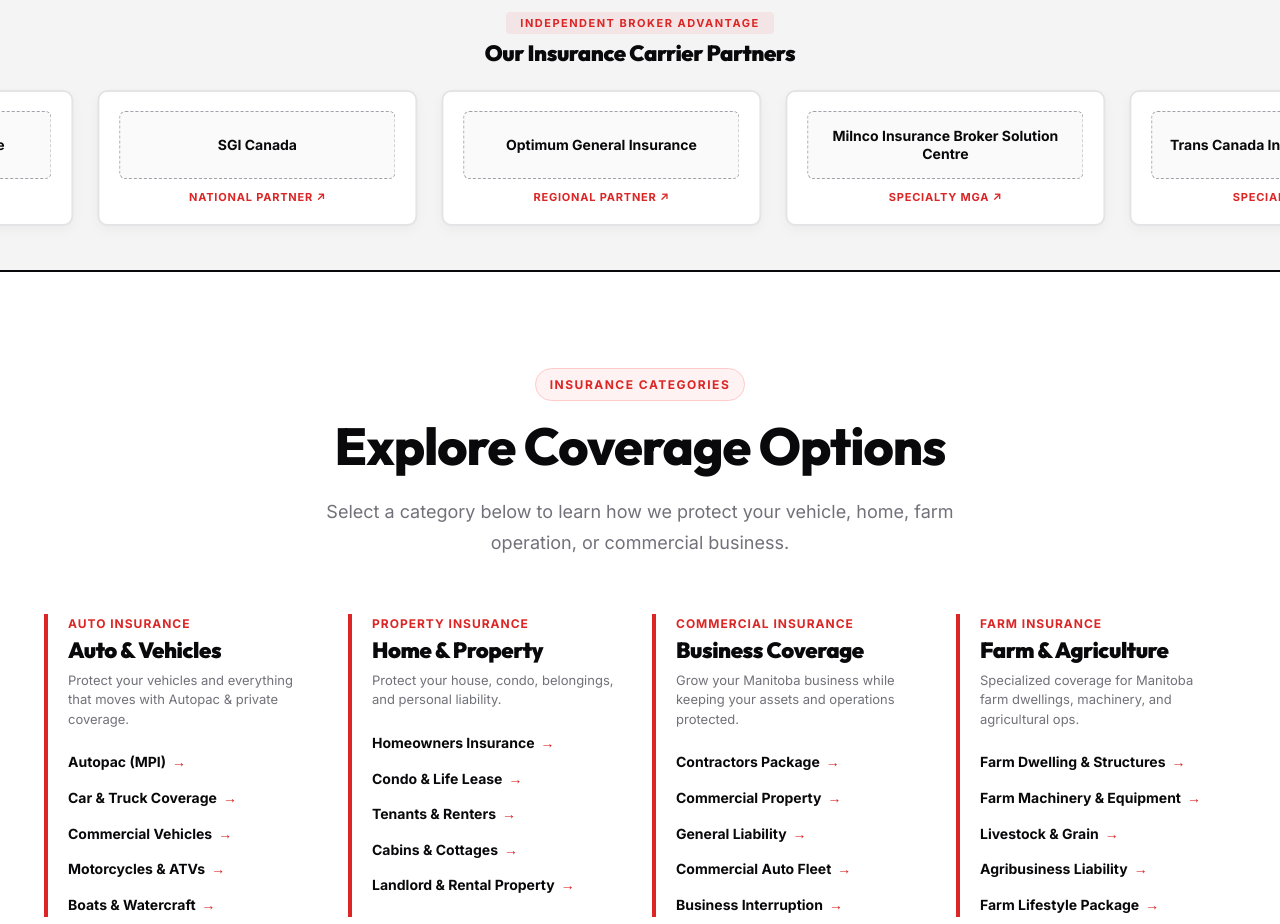
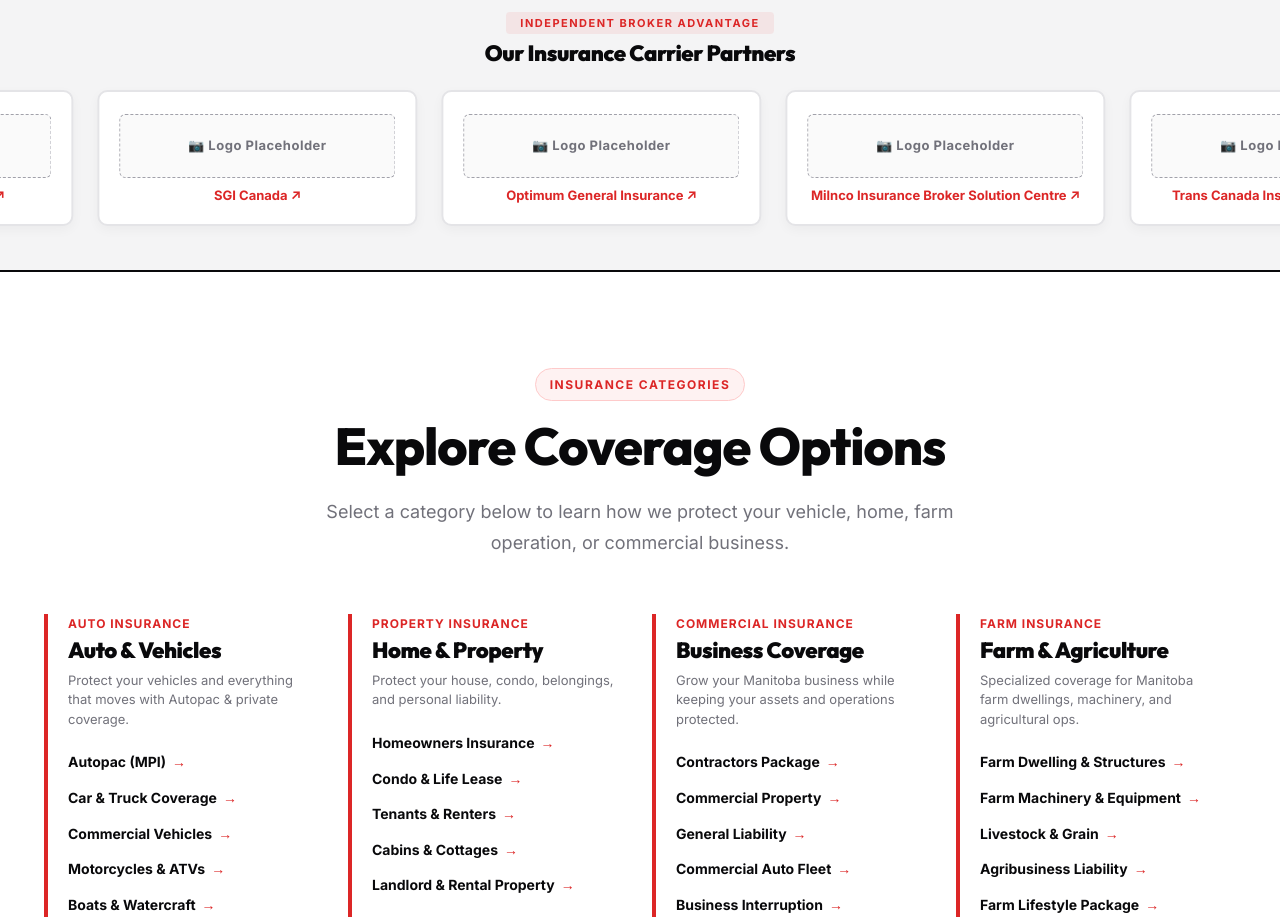
Before and after one commit to austinlmadeit/ficeks, a Next.js app: page / in a window 1280 px wide. Shown: the part 920-1844 px from the top of the page. Built offline with nearby package versions, Linux system fonts and the light colour scheme.

Commit message:
style: display company names in red text below logo placeholder boxes

```diff
--- a/app/dev-notes/page.js
+++ b/app/dev-notes/page.js
@@ -31,6 +31,7 @@
       'Slowed down homepage Carrier Partner Carousel marquee animation speed for smoother, more elegant scrolling.',
       'Fixed carousel hover pause CSS bug so that mouse hover over any card or marquee area immediately freezes the scrolling track in place.',
       'Hyperlinked each of the 18 carrier cards with their official website URL (Red River Mutual, Sandbox, SGI Canada, Optimum, Milnco, Trans Canada, Premier, ABEX, Aurora, Beacon, CHES, Chutter, Totten, ODIS, PAL, Risk-Can, Strategic, Western Surety).',
+      'Configured carrier card layout so each company name is rendered in red text below a widescreen logo placeholder box.',
       'Pushed and deployed live production updates to Vercel (ficek-insurance-redesign.vercel.app).',
     ],
   },
--- a/components/CarrierCarousel.js
+++ b/components/CarrierCarousel.js
@@ -70,10 +70,10 @@
             }}
             className="carousel-card"
           >
-            {/* Widescreen Carrier Partner Box */}
+            {/* Widescreen Carrier Logo Placeholder Box */}
             <div style={{
               width: '100%',
-              height: '68px',
+              height: '64px',
               border: '1.5px dashed #a1a1aa',
               borderRadius: '6px',
               background: '#fafafa',
@@ -85,22 +85,23 @@
               marginBottom: '10px',
             }}>
               <span style={{
-                fontSize: '14px',
-                fontWeight: 900,
-                color: '#09090b',
-                lineHeight: 1.25,
+                fontSize: '13px',
+                fontWeight: 700,
+                color: '#71717a',
+                letterSpacing: '0.5px',
               }}>
-                {carrier.name}
+                📷 Logo Placeholder
               </span>
             </div>
+            {/* Company Name in Red Text */}
             <div style={{
-              fontSize: '11px',
-              fontWeight: 800,
+              fontSize: '13px',
+              fontWeight: 900,
               color: '#dc2626',
-              textTransform: 'uppercase',
-              letterSpacing: '0.8px',
+              textAlign: 'center',
+              lineHeight: 1.2,
             }}>
-              {carrier.badge} ↗
+              {carrier.name} ↗
             </div>
           </a>
         ))}
```
